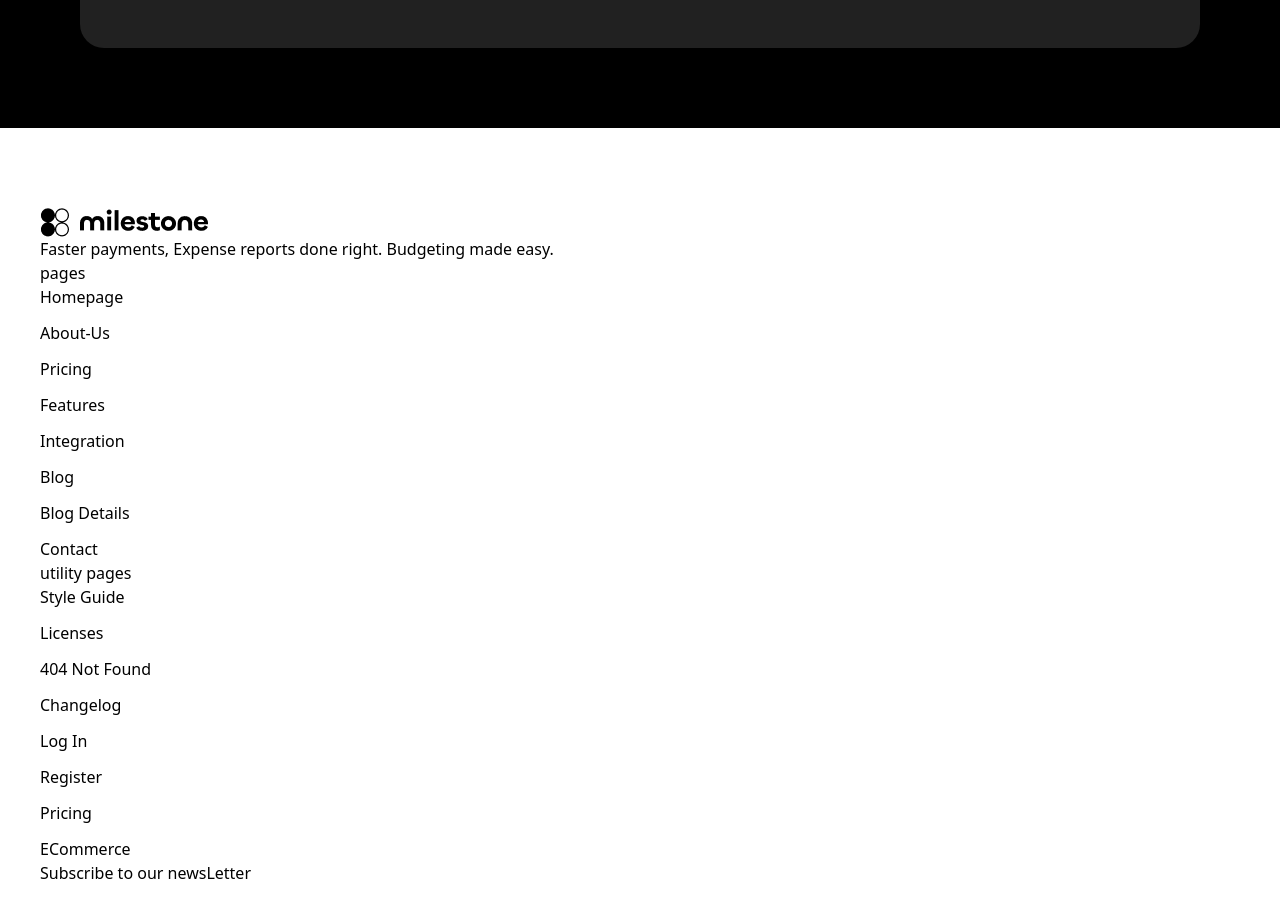
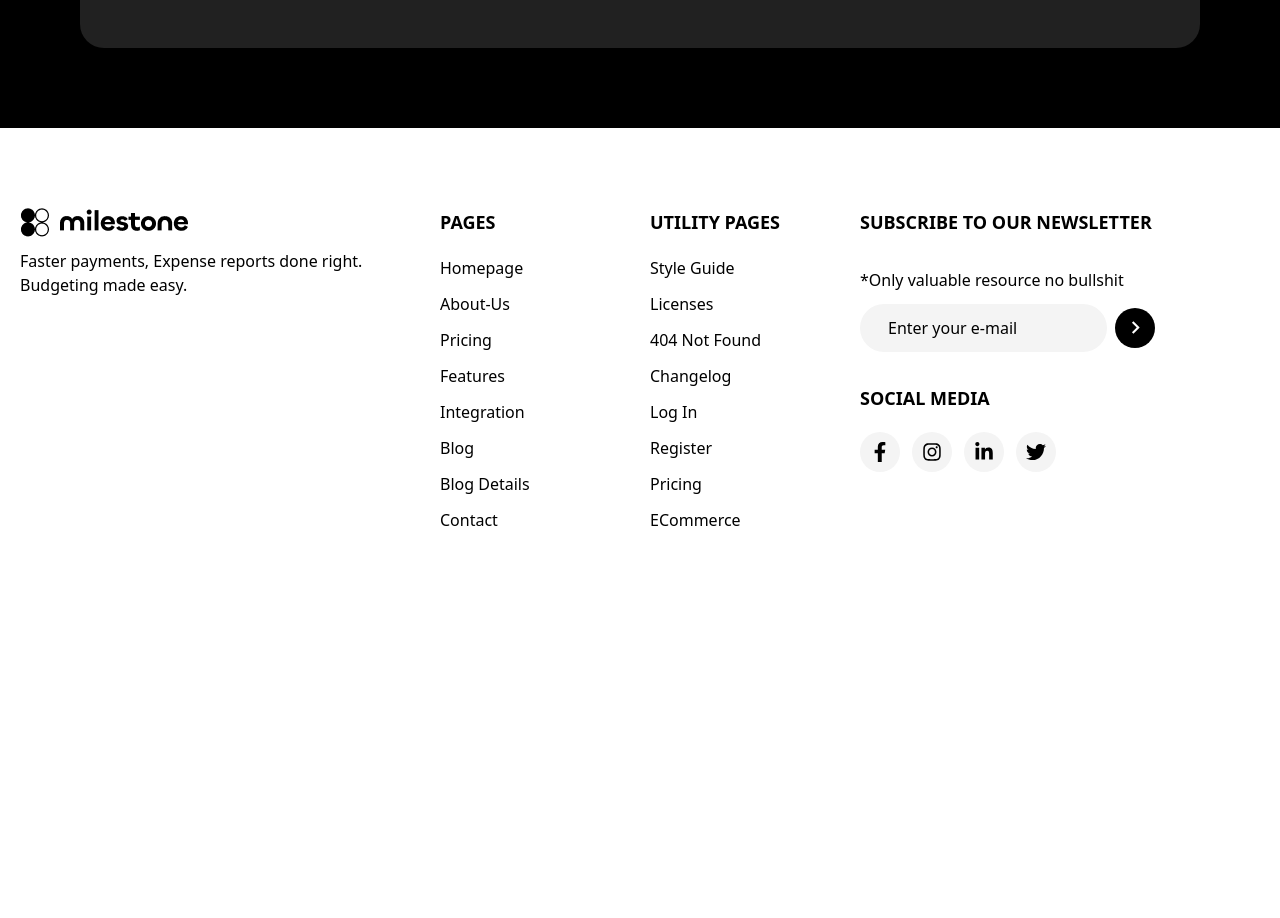
Before and after one commit to mostafizurRahaman/frontend-assignment, a React (Vite) app: page / in a window 1280 px wide. Shown: the part 2060-2978 px from the top of the page. After the commit the page ends 2672 px from the top, so only its background shows below. Built offline with nearby package versions, Linux system fonts and the light colour scheme.

Commit message:
Feat: footer section design is ready to go

```diff
--- /dev/null
+++ b/src/components/Footer/footer.module.css
@@ -0,0 +1,4 @@
+.footerInput::before {
+   content: "";
+   background: url("../../assets/inputIcon.png") no-repeat;
+}
--- a/src/components/Footer/index.tsx
+++ b/src/components/Footer/index.tsx
@@ -1,18 +1,21 @@
 import { Link } from "react-router-dom";
 import logo from "../../assets/logo.png";
 import { pages, utilityPages } from "../../constants/pages";
-
+import InputBox from "../InputFields";
+import SocialMedia from "../SocialMedia/SocialMedia";
+import H3 from "../Headings/H3";
+import styles from "./footer.module.css";
 const Footer = () => {
    return (
-      <footer className="bg-primary py-20 px-10">
-         <div>
-            <img src={logo} className="object-contain" alt="" />
+      <footer className="bg-primary py-20 px-5 grid grid-cols-1   md:grid-cols-12 gap-5 w-full">
+         <div className="md:col-span-4">
+            <img src={logo} className="object-contain mb-3" alt="" />
             <p>
                Faster payments, Expense reports done right. Budgeting made easy.
             </p>
          </div>
-         <div>
-            <h3>pages</h3>
+         <div className="md:col-span-2">
+            <H3 text="pages"></H3>
             <ul className="flex flex-col justify-start  gap-3 capitalize">
                {pages.map((page: string, idx: number) => (
                   <li key={idx}>
@@ -21,8 +24,8 @@ const Footer = () => {
                ))}
             </ul>
          </div>
-         <div>
-            <h3>utility pages</h3>
+         <div className="md:col-span-2 ">
+            <H3 text="utility pages"></H3>
             <ul className="flex flex-col justify-start  gap-3 capitalize">
                {utilityPages.map((page: string, idx: number) => (
                   <li key={idx}>
@@ -32,8 +35,16 @@ const Footer = () => {
             </ul>
          </div>
 
-         <div>
-            <h3>Subscribe to our newsLetter</h3>
+         <div className="md:col-span-3 flex flex-col gap-3 w-full">
+            <H3 text="Subscribe to our newsLetter"></H3>
+            <p>*Only valuable resource no bullshit</p>
+            <InputBox
+               type="email"
+               name="email"
+               placeholder="Enter your e-mail"
+               containerStyles={`before:absolute  before:block ${styles.footerInput}`}
+            ></InputBox>
+            <SocialMedia></SocialMedia>
          </div>
       </footer>
    );
--- /dev/null
+++ b/src/components/Headings/H3.tsx
@@ -0,0 +1,11 @@
+import { TH3 } from "../../types";
+
+const H3 = ({ text, elementStyles }: TH3) => {
+   return (
+      <h3 className={`text-lg font-semibold  uppercase mb-5 ${elementStyles}`}>
+         {text}
+      </h3>
+   );
+};
+
+export default H3;
--- /dev/null
+++ b/src/components/InputFields/index.tsx
@@ -0,0 +1,38 @@
+import { IInputBox } from "../../types";
+import { MdKeyboardArrowRight } from "react-icons/md";
+
+const InputBox = ({
+   type,
+   name,
+   label,
+   placeholder,
+   initialValue,
+   containerStyles,
+}: IInputBox) => {
+   return (
+      <div>
+         <div className="flex gap-2 items-center flex-grow w-full">
+            <div
+               className={`flex  gap-3 flex-col relative w-full ${containerStyles}  `}
+            >
+               {label && <label htmlFor={name}>{label}</label>}
+               <input
+                  type={type}
+                  name={name}
+                  id={name}
+                  placeholder={placeholder}
+                  className={`text-base  w-full placeholder:text-secondary text-secondary bg-[#F4F4F4] rounded-3xl px-7 py-3 `}
+                  defaultValue={initialValue && initialValue}
+               />
+            </div>
+            <div>
+               <div className=" w-10 h-10 justify-center  rounded-full flex items-center bg-secondary">
+                  <MdKeyboardArrowRight size={25} className="text-primary" />
+               </div>
+            </div>
+         </div>
+      </div>
+   );
+};
+
+export default InputBox;
--- /dev/null
+++ b/src/components/SocialMedia/SocialItem.tsx
@@ -0,0 +1,9 @@
+const SocialItem = ({ children }: { children: React.ReactNode }) => {
+   return (
+      <li className="rounded-full bg-[#F4F4F4] w-10 h-10  flex items-center justify-center">
+         {children}
+      </li>
+   );
+};
+
+export default SocialItem;
--- /dev/null
+++ b/src/components/SocialMedia/SocialMedia.tsx
@@ -0,0 +1,30 @@
+import {
+   FaFacebookF,
+   FaInstagram,
+   FaLinkedinIn,
+   FaTwitter,
+} from "react-icons/fa";
+import SocialItem from "./SocialItem";
+import H3 from "../Headings/H3";
+
+const socialMediaIcons: JSX.Element[] = [
+   <FaFacebookF size={20}></FaFacebookF>,
+   <FaInstagram size={20}></FaInstagram>,
+   <FaLinkedinIn size={20}></FaLinkedinIn>,
+   <FaTwitter size={20}></FaTwitter>,
+];
+
+const SocialMedia = () => {
+   return (
+      <div className="flex flex-col gap-5">
+         <H3 text="Social Media" elementStyles="mt-5"></H3>
+         <ul className="flex items-center  gap-3 -mt-5">
+            {socialMediaIcons.map((el) => (
+               <SocialItem children={el}></SocialItem>
+            ))}
+         </ul>
+      </div>
+   );
+};
+
+export default SocialMedia;
```
Also changed, not shown: src/types/index.ts (+15 -0 lines), src/assets/inputIcon.png (added).
